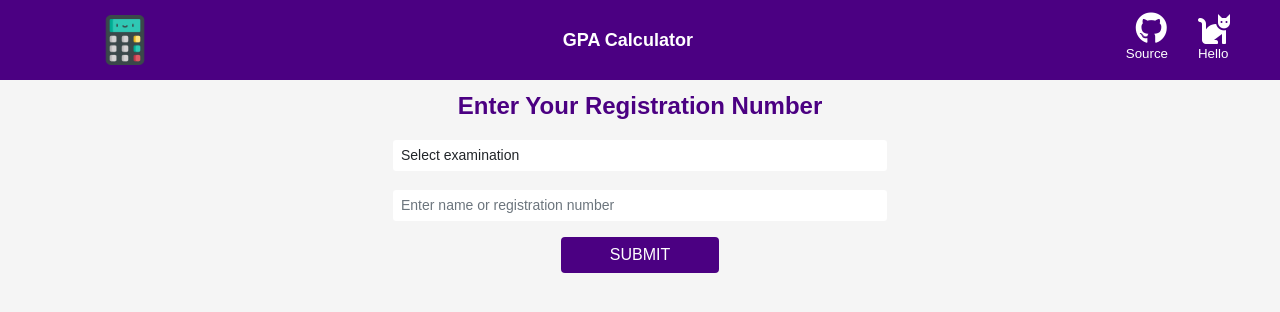
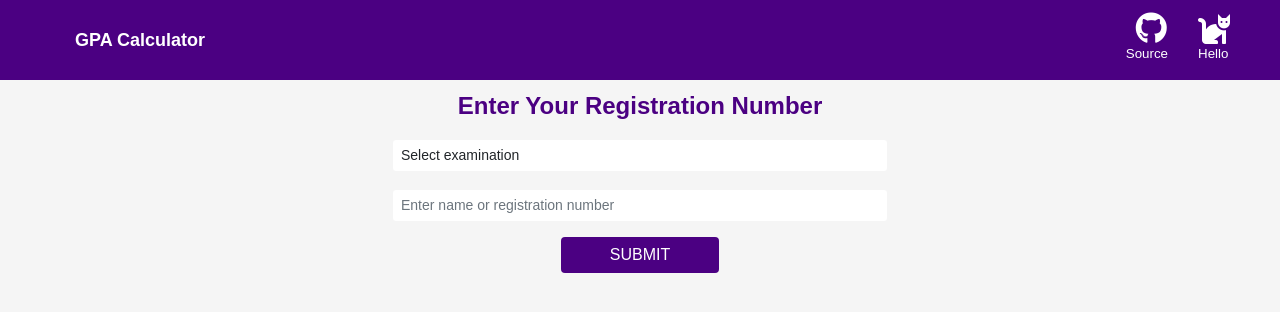
Before and after one commit to vaibhavk039/gpa-vaibhav-calculator, a Flask app: page / in a window 1280 px wide. Shown: the top 312 px of the page. Run offline with Flask 2, Linux system fonts and the light colour scheme; parts of the project's set-up code (start-up, migrations or seed data) failed here and were passed over.

Commit message:
third-commit

```diff
--- a/templates/user.html
+++ b/templates/user.html
@@ -22,7 +22,7 @@
 
 	<!--Header-->
 	<nav>
-		<img  style="width:50px;height:50px;"src="{{ url_for('static', filename = 'images/calculator.png') }}" sizes="16x16 32x32" type="image/png"  alt="Person" class="cal">
+
 		<a  style="text-decoration:none;" href="/"><div class="logo">
 
 			GPA Calculator
```
